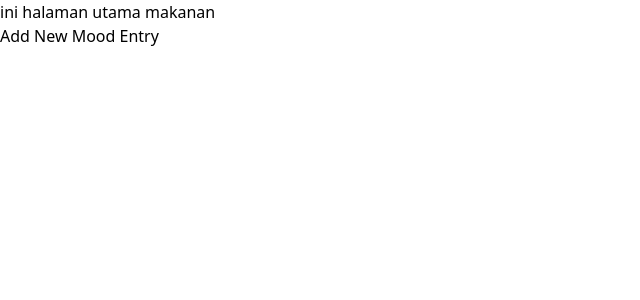
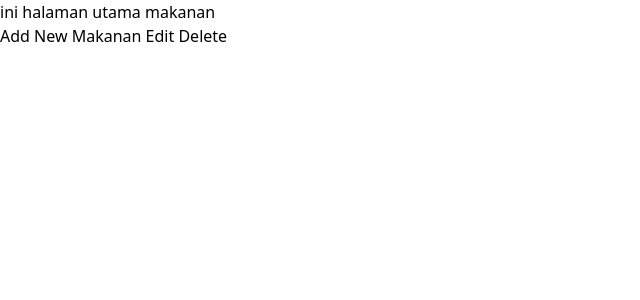
Before and after one commit to D02-PBP-2024/RasaPalembang, a Django app: page /makanan/ in a window 1280 px wide. Shown: the top 300 px of the page, without its empty margins (0-640 px from the left). Run offline with Django 5.2, Linux system fonts and the light colour scheme; some libraries are stand-ins or nearby versions.

Commit message:
feat: create and update html for show, edit, tambah makanan, views, and urls

```diff
--- a/makanan/templates/makanan/show_makanan.html
+++ b/makanan/templates/makanan/show_makanan.html
@@ -1,7 +1,24 @@
 {% extends 'base.html' %}
 {% block content %}
 <h1>ini halaman utama makanan</h1>
-<a href="{% url 'makanan:create_makanan' %}">
-  <button>Add New Mood Entry</button>
+
+<a href="{% url 'makanan:tambah_makanan' %}">
+  <button>Add New Makanan</button>
 </a>
+<tr>
+  <td>
+      <a href="{% url 'makanan:edit_makanan' mood_entry.pk %}">
+          <button>
+              Edit
+          </button>
+      </a>
+  </td>
+  <td>
+      <a href="{% url 'main:delete_mood' mood_entry.pk %}">
+          <button>
+              Delete
+          </button>
+      </a>
+  </td>
+</tr>
 {% endblock content %}
--- a/makanan/urls.py
+++ b/makanan/urls.py
@@ -5,7 +5,8 @@ app_name = 'makanan'
 
 urlpatterns = [
     path('', show_makanan, name='show_makanan'),
-    path('create/', create_makanan, name='create_makanan'),
-    path('makanan/<uuid:id>/', show_makanan_by_id, name='show_makanan_by_id')
-
+    path('tambah/', tambah_makanan, name='tambah_makanan'),
+    path('<uuid:id>/', show_makanan_by_id, name='show_makanan_by_id'),
+    path('<uuid:id>/edit/', edit_makanan, name='edit_makanan'),
+    path('<uuid:id>/delete/', delete_makanan, name='delete_makanan'),
 ]
--- a/makanan/views.py
+++ b/makanan/views.py
@@ -1,25 +1,49 @@
-from django.shortcuts import render, redirect
+from django.shortcuts import render, redirect, get_object_or_404
 from makanan.forms import MakananForm, KategoriForm
 from makanan.models import Makanan, Kategori
+from restoran.models import Restoran
+from django.http import HttpResponseRedirect
+from django.urls import reverse
 
 def show_makanan(request):
     makanan = Makanan.objects.all()
     context = {'makanan': makanan}
     return render(request, 'makanan/show_makanan.html', context)
 
-def create_makanan(request):
-    form = MakananForm(request.POST)
+def tambah_makanan(request):
+    restoran = Restoran.objects.filter(user=request.user)
+    if request.method == "POST":
+        form = MakananForm(request.POST, request.FILES)
+        if form.is_valid():
+            minuman = form.save(commit=False)
+            minuman.save()
+            return redirect("minuman:show_minuman")
+    else:
+        form = MakananForm()
+
+    context = {
+        "form": form,
+        "restoran": restoran,
+    }
+    return render(request, "tambah/tambah_makanan.html", context)
+
+def show_makanan_by_id(request, id):
+    makanan = get_object_or_404(Makanan, pk=id)
+    context = {'makanan': makanan}
+    return render(request, 'makanan/show_makanan_by_id.html', context)
+
+def edit_makanan(request, id):
+    makanan = get_object_or_404(Makanan, pk=id)
+    form = MakananForm(request.POST or None, instance=makanan)
 
     if form.is_valid() and request.method == 'POST':
-        makanan_entry = form.save(commit=False)
-        makanan_entry.restoran = request.user.restoran
-        makanan_entry.save()
-        return redirect('makanan:create_makanan')
+        form.save()
+        return redirect('makanan:show_makanan_by_id', id=id)
 
     context = {'form': form}
-    return render(request, 'create/create_makanan.html', context)
+    return render(request, 'makanan/edit_makanan.html', context)
 
-def show_makanan_by_id(request, id):
+def delete_makanan(request, id):
     makanan = Makanan.objects.get(pk=id)
-    context = {'makanan': makanan}
-    return render(request, 'makanan/show_makanan_by_id.html', context)
+    makanan.delete()
+    return redirect("makanan:show_makanan")
```
Also changed, not shown: makanan/templates/edit_makanan/edit_makanan.html (added, +22 -0 lines), makanan/templates/makanan_by_id/show_makanan_by_id.html (+7 -0 lines), makanan/templates/tambah/tambah_makanan.html (renamed from makanan/templates/create/create_makanan.html).
